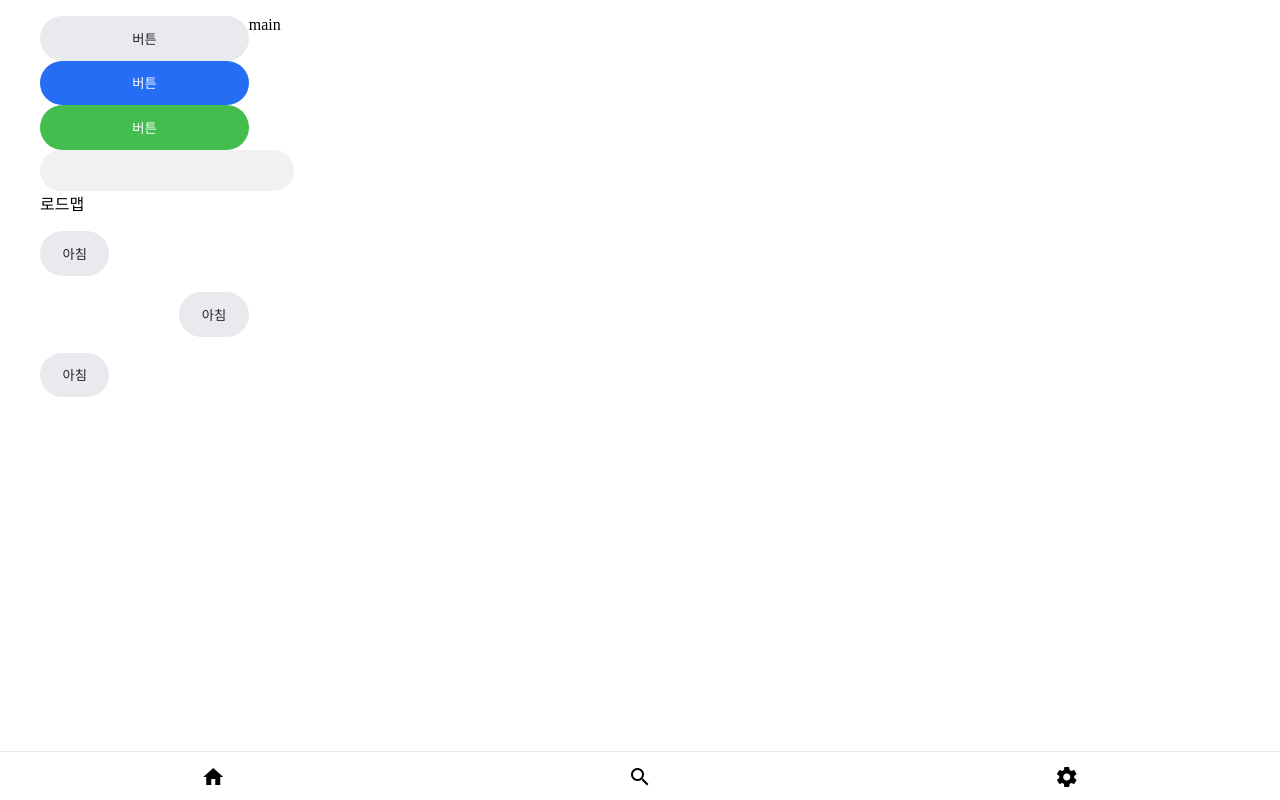
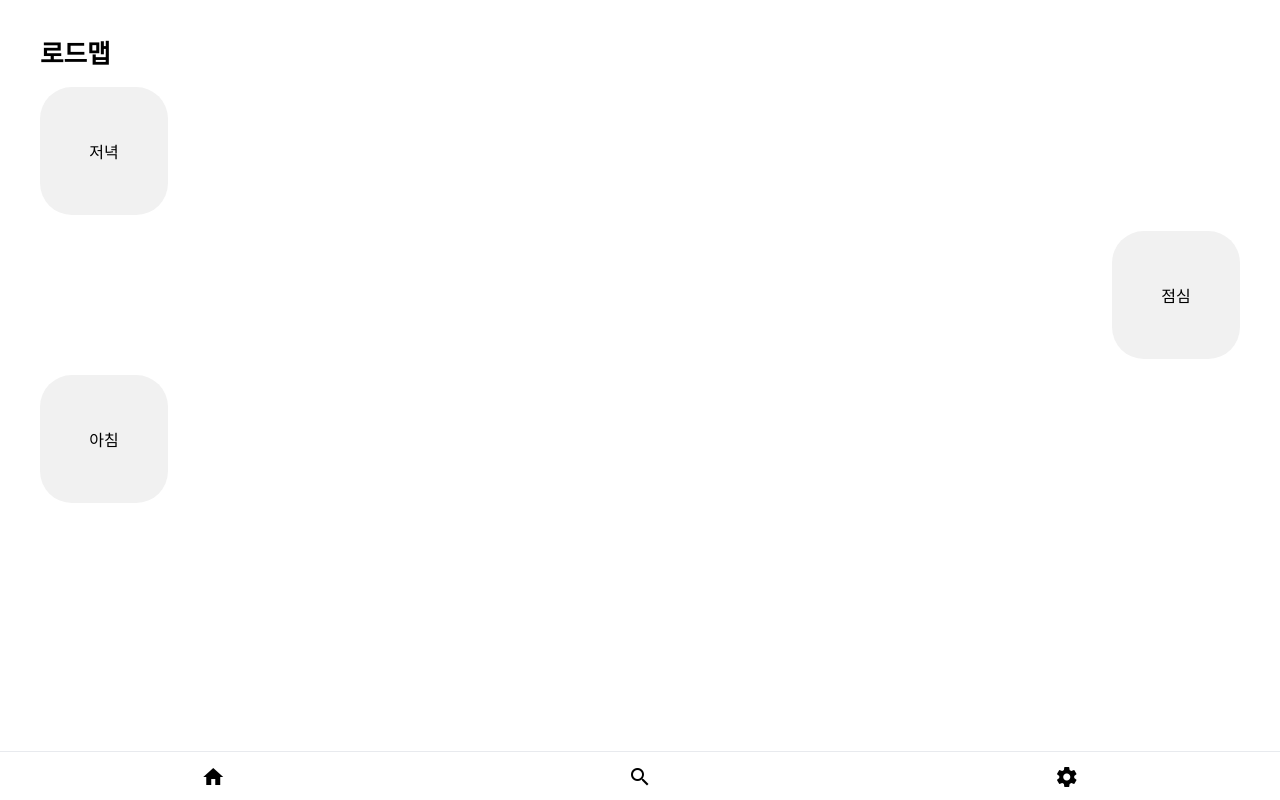
Before and after one commit to goormorg/front, a React (Create React App) app: page / in a window 1280 px wide. Built offline with nearby package versions, Linux system fonts and the light colour scheme.

Commit message:
feat: update loadmap

```diff
--- a/src/components/Loadmap/index.tsx
+++ b/src/components/Loadmap/index.tsx
@@ -6,36 +6,56 @@ import React, { useState } from "react";
 import { css } from '@emotion/react'
 import { Button } from "components/Button";
 import { Modal } from "components/Modal";
+import { Title } from "components/Title";
+import SelectExample from "components/SelectExample";
 
 type LoadmapMenuType = {
     title?: string
     date?: string
-    day?: "아침" | "점심" | "저녁"
-    isLeft: boolean
+    meal?: "아침" | "점심" | "저녁"
+    type?: string
+    isLeft?: boolean
 }
 
 function Loadmap() {
-    const [items, setItems] = useState([
-        {}, {}, {}
+    const [items, setItems] = useState<LoadmapMenuType[]>([
+        {
+            date: "2024-01-01",
+            meal: "아침",
+            type: "up"
+        },
+        {
+            date: "2024-01-01",
+            meal: "점심",
+            type: "up"
+        },
+        {
+            date: "2024-01-01",
+            meal: "저녁",
+            type: "up"
+        },
     ])
 
     return (
+        <>
+            <Title>로드맵</Title>
             <div css={css({
                 display: "flex",
-            flexDirection: "column",
+                flexDirection: "column-reverse",
                 gap: "1rem"
             })}>
-            로드맵
                 {items.map((el, index) => (
-                <MenuItem isLeft={index%2 == 0}></MenuItem>
+                    <MenuItem title={el.meal}  isLeft={index%2 == 0}></MenuItem>
 
                 ))}
             </div>
+        </>
+
     )
 }
 
 
-function MenuItem({ isLeft }: LoadmapMenuType) {
+function MenuItem({ title, isLeft }: LoadmapMenuType) {
     const [isModalOpen, setIsModalOpen] = useState(false)
 
     const handleClickOpenModal = () => {
@@ -50,11 +70,24 @@ function MenuItem({ isLeft }: LoadmapMenuType) {
             <div css={css({
                 display: "flex"
             })}>
-                <Button onClick={handleClickOpenModal}>아침</Button>
+                <div onClick={handleClickOpenModal} css={css({
+                    display: "flex",
+                    width: "8rem",
+                    height: "8rem",
+                    backgroundColor: "#F1F1F1",
+                    justifyContent: "center",
+                    alignItems: "center",
+                    borderRadius: "2rem",
+                    cursor: "pointer"
+                })}>
+                    {title}
+                </div>
+
             </div>
 
             <Modal isOpen={isModalOpen}>
                 <Button onClick={() => setIsModalOpen(false)}>x</Button>
+                <SelectExample type="up"></SelectExample>
 
             </Modal>
         </div>
--- a/src/components/Modal.tsx
+++ b/src/components/Modal.tsx
@@ -8,8 +8,8 @@ import { css } from '@emotion/react'
 
 function Modal({ children, isOpen = false, onClose }: any) {
     return (
-        <div css={css({ position: "absolute", top: 0, left: 0, display: isOpen ? "flex" : "none", width: "100%", height: "100%", backdropFilter: "brightness(20%)", justifyContent: "center", alignItems: "center", zIndex: "2000" })}>
-            <div css={css({ backgroundColor: "#ffffff", borderRadius: "0.6rem", color: "#000000", width: "60vw", padding: "1rem", border: "0.1rem solid #E8EAEE" })}>
+        <div css={css({ position: "absolute", top: 0, left: 0, display: isOpen ? "flex" : "none", width: "100%", height: "100%", backdropFilter: "brightness(20%)", justifyContent: "center", alignItems: "center", zIndex: "2000", maxHeight: "100%" })}>
+            <div css={css({ backgroundColor: "#ffffff", borderRadius: "0.6rem", color: "#000000", width: "60vw", height: "90vh", padding: "1rem", border: "0.1rem solid #E8EAEE", overflow: "scroll" })}>
                 {children}
             </div>
         </div>
--- /dev/null
+++ b/src/components/Title.tsx
@@ -0,0 +1,20 @@
+/** @jsxImportSource @emotion/react */
+
+import React from "react";
+import { css } from '@emotion/react'
+
+type TitleType = {
+    children?: any
+}
+
+function Title({ children }: TitleType) {
+
+    return (
+        <h1 css={css({
+            fontSize: "1.6rem",
+            fontWeight: "700"
+        })}>{children}</h1>
+    );
+}
+
+export { Title };
--- a/src/pages/Main.tsx
+++ b/src/pages/Main.tsx
@@ -1,3 +1,5 @@
+/** @jsxImportSource @emotion/react */
+
 import React from "react";
 import { css } from '@emotion/react'
 import { Button } from "../components/Button";
@@ -13,22 +15,13 @@ function MainPage() {
         <Container>
             <div css={css({
                 display: "flex",
-                flexDirection: "column"
+                flexDirection: "column",
+                justifyContent: "center",
+                width: "100%"
             })}>
-                <Button color="light">버튼</Button>
-                <Button color="blue">버튼</Button>
-                <Button color="green">버튼</Button>
-
-                <Input></Input>
-                <Modal isOpen={false}>
-                    scsc
-                </Modal>
 
                 <Loadmap></Loadmap>
             </div>
-        <p>main</p>
-
-
         </Container>
         <Navbar></Navbar>
 
```
Lines whose indentation alone changed are shown as unchanged.
